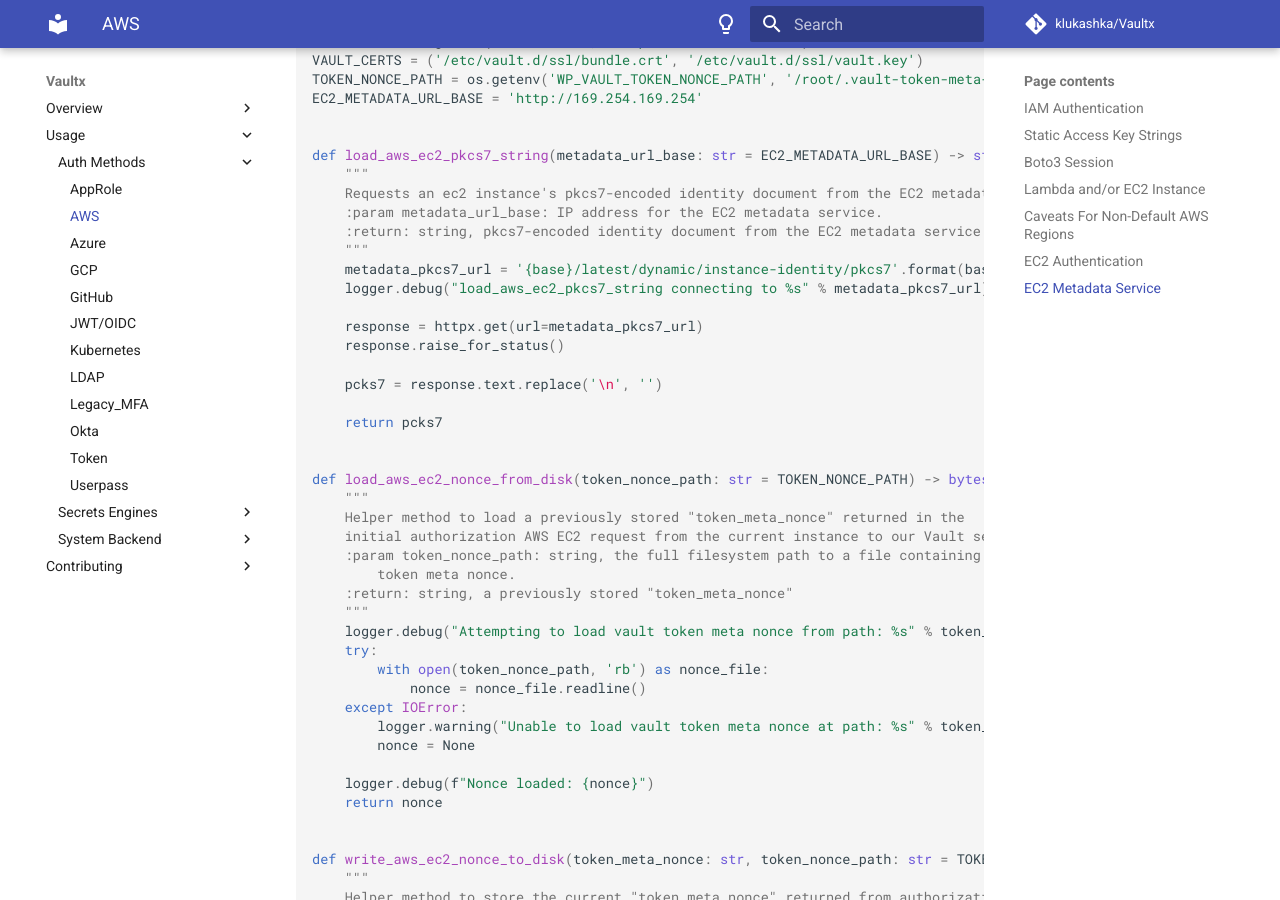
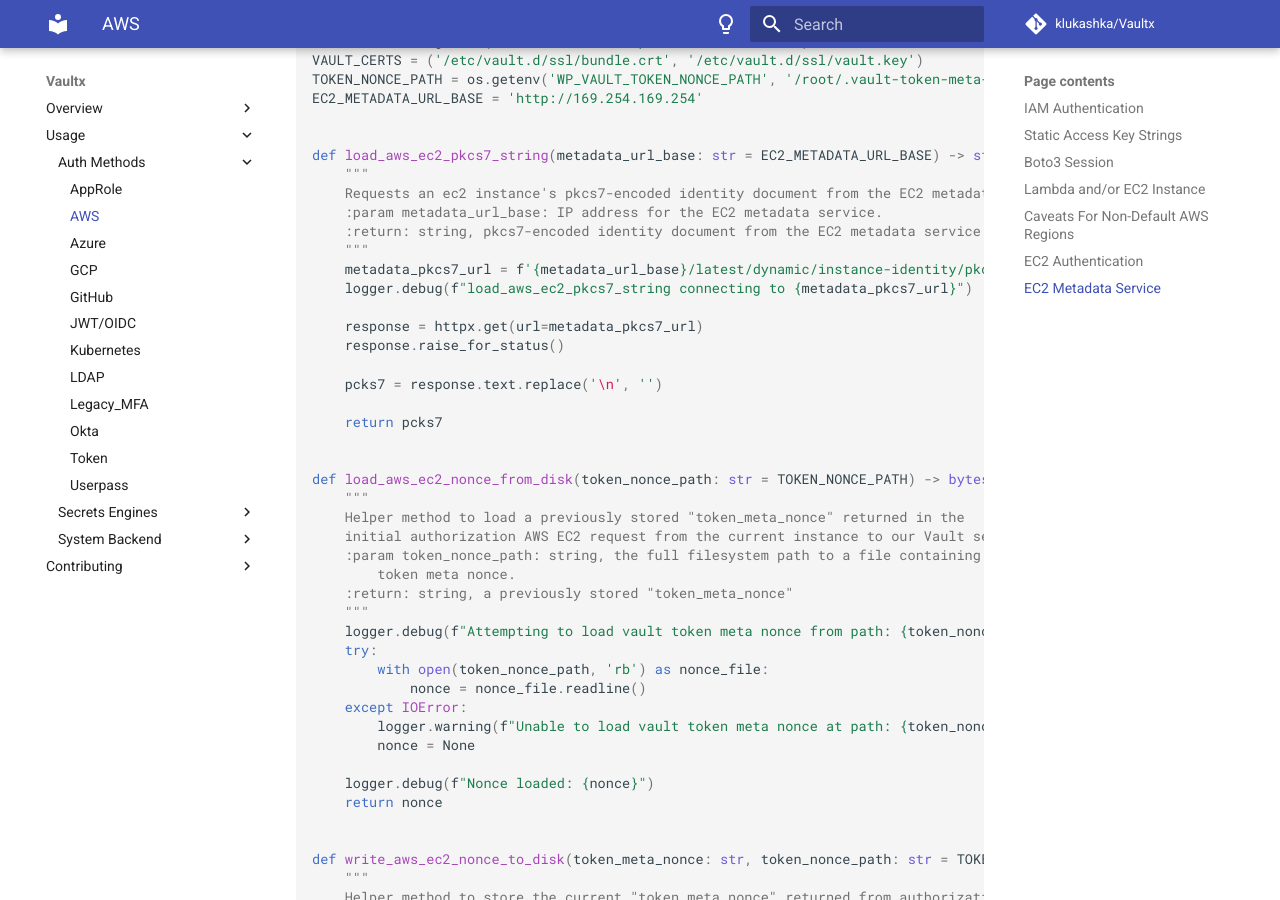
Before and after one commit to klukashka/Vaultx, an MkDocs documentation site: the page built from docs/usage/auth_methods/aws.md, in a window 1280 px wide and 900 px high, scrolled down 2607 px. Built offline with MkDocs 1.6.1 and Material for MkDocs 9.7.7, drawn with Linux system fonts in a browser that asks for light colours; comment, search, counter and statistics services are not loaded; some of the changed text lies outside the part shown.

Commit message:
Code style corrections

```diff
--- a/docs/usage/auth_methods/aws.md
+++ b/docs/usage/auth_methods/aws.md
@@ -126,8 +126,8 @@
     :param metadata_url_base: IP address for the EC2 metadata service.
     :return: string, pkcs7-encoded identity document from the EC2 metadata service
     """
-    metadata_pkcs7_url = '{base}/latest/dynamic/instance-identity/pkcs7'.format(base=metadata_url_base)
-    logger.debug("load_aws_ec2_pkcs7_string connecting to %s" % metadata_pkcs7_url)
+    metadata_pkcs7_url = f'{metadata_url_base}/latest/dynamic/instance-identity/pkcs7'
+    logger.debug(f"load_aws_ec2_pkcs7_string connecting to {metadata_pkcs7_url}")
 
     response = httpx.get(url=metadata_pkcs7_url)
     response.raise_for_status()
@@ -145,12 +145,12 @@
         token meta nonce.
     :return: string, a previously stored "token_meta_nonce"
     """
-    logger.debug("Attempting to load vault token meta nonce from path: %s" % token_nonce_path)
+    logger.debug(f"Attempting to load vault token meta nonce from path: {token_nonce_path}")
     try:
         with open(token_nonce_path, 'rb') as nonce_file:
             nonce = nonce_file.readline()
     except IOError:
-        logger.warning("Unable to load vault token meta nonce at path: %s" % token_nonce_path)
+        logger.warning(f"Unable to load vault token meta nonce at path: {token_nonce_path}")
         nonce = None
 
     logger.debug(f"Nonce loaded: {nonce}")
```
Also changed, not shown: other parts of docs/usage/auth_methods/aws.md (+1 -1 lines), docs/usage/auth_methods/github.md (+1 -1 lines).
